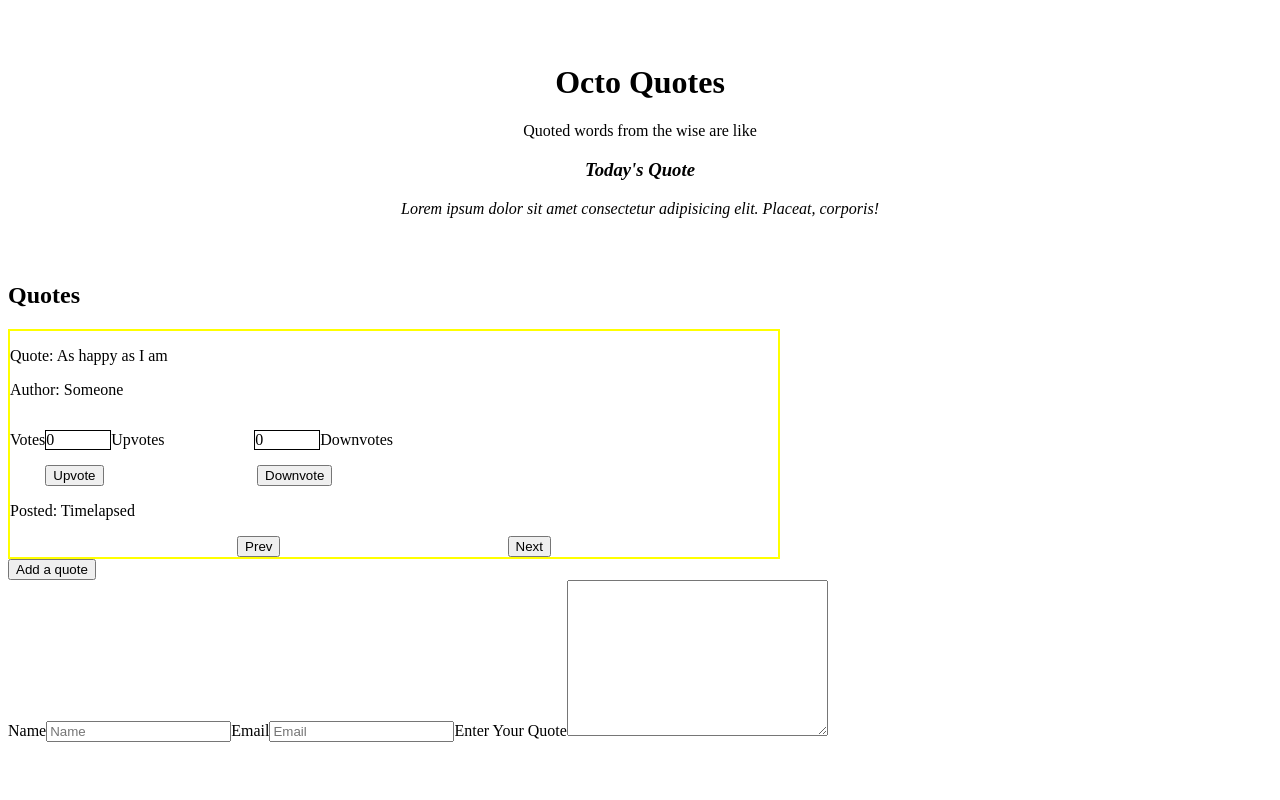
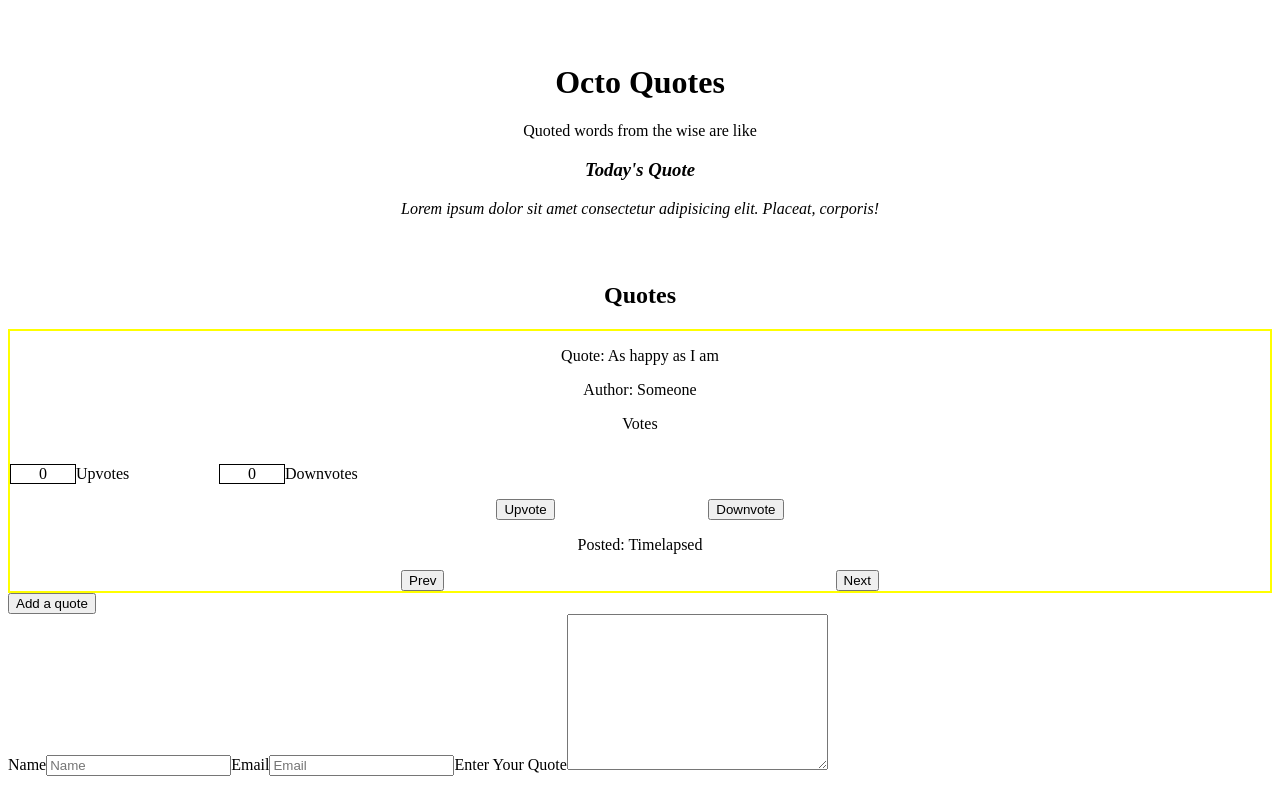
Before and after one commit to Daniel6996-arch/Octo-quotes, an Angular app: page / in a window 1280 px wide. Built offline with nearby package versions, Linux system fonts and the light colour scheme.

Commit message:
add edits to my quotes-text.c.html/quotes-text.c.css

```diff
--- a/src/app/quotes-text/quotes-text.component.css
+++ b/src/app/quotes-text/quotes-text.component.css
@@ -22,13 +22,8 @@
 }
 .article{
     border: 2px solid yellow;
-    width: 60vw;
 }
 .basic{
-    display: flex;
-    flex-direction: row;
-}
-.row-1{
     display: flex;
     flex-direction: row;
 }
@@ -36,3 +31,6 @@
     display: flex;
     justify-content: space-evenly;
 }
+.center{
+    text-align: center;
+}
--- a/src/app/quotes-text/quotes-text.component.html
+++ b/src/app/quotes-text/quotes-text.component.html
@@ -1,10 +1,11 @@
+<div [ngClass] = "'center'">
     <div [ngClass] = "'article'">
         <div>
             <p><span>Quote: </span>As happy as I am</p>
             <p><span>Author: </span>Someone</p>
         </div>
         <div>
-    <div [ngClass] = "'row-1'">
+        <div>
             <p><span>Votes</span></p>
                <div>
                 <div [ngClass] = "'row'">
@@ -27,5 +28,6 @@
             <button>Next</button>
         </div>
     </div>
+</div>
 <button>Add a quote</button>
 <app-quotes-form></app-quotes-form>
--- a/src/app/quotes/quotes.component.css
+++ b/src/app/quotes/quotes.component.css
@@ -0,0 +1,3 @@
+.center{
+    text-align: center;
+}
--- a/src/app/quotes/quotes.component.html
+++ b/src/app/quotes/quotes.component.html
@@ -1,4 +1,4 @@
-<div>
+<div [ngClass] = "'center'">
     <h2>Quotes</h2>
 </div>
 <app-quotes-text></app-quotes-text>
```
Lines whose indentation alone changed are shown as unchanged.
